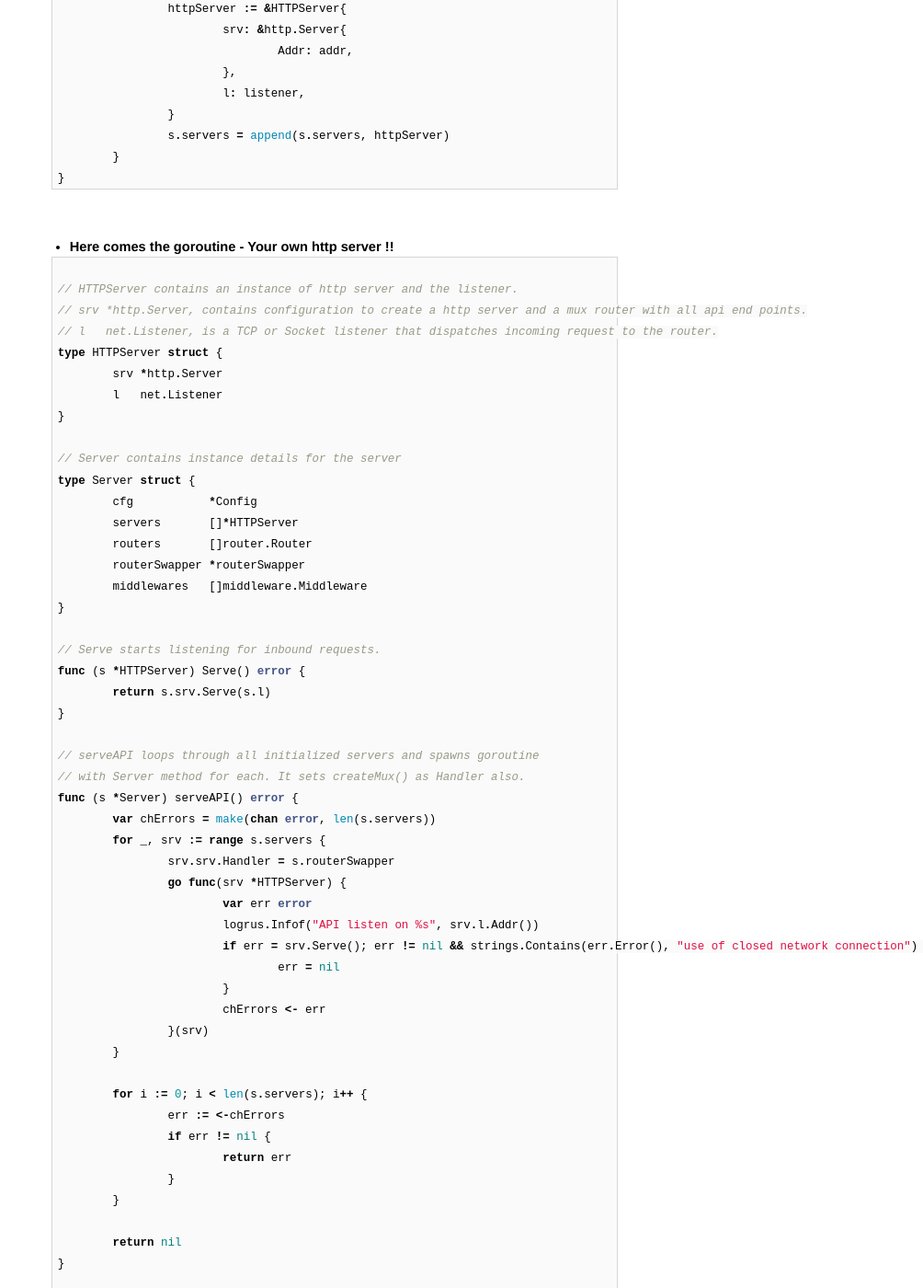
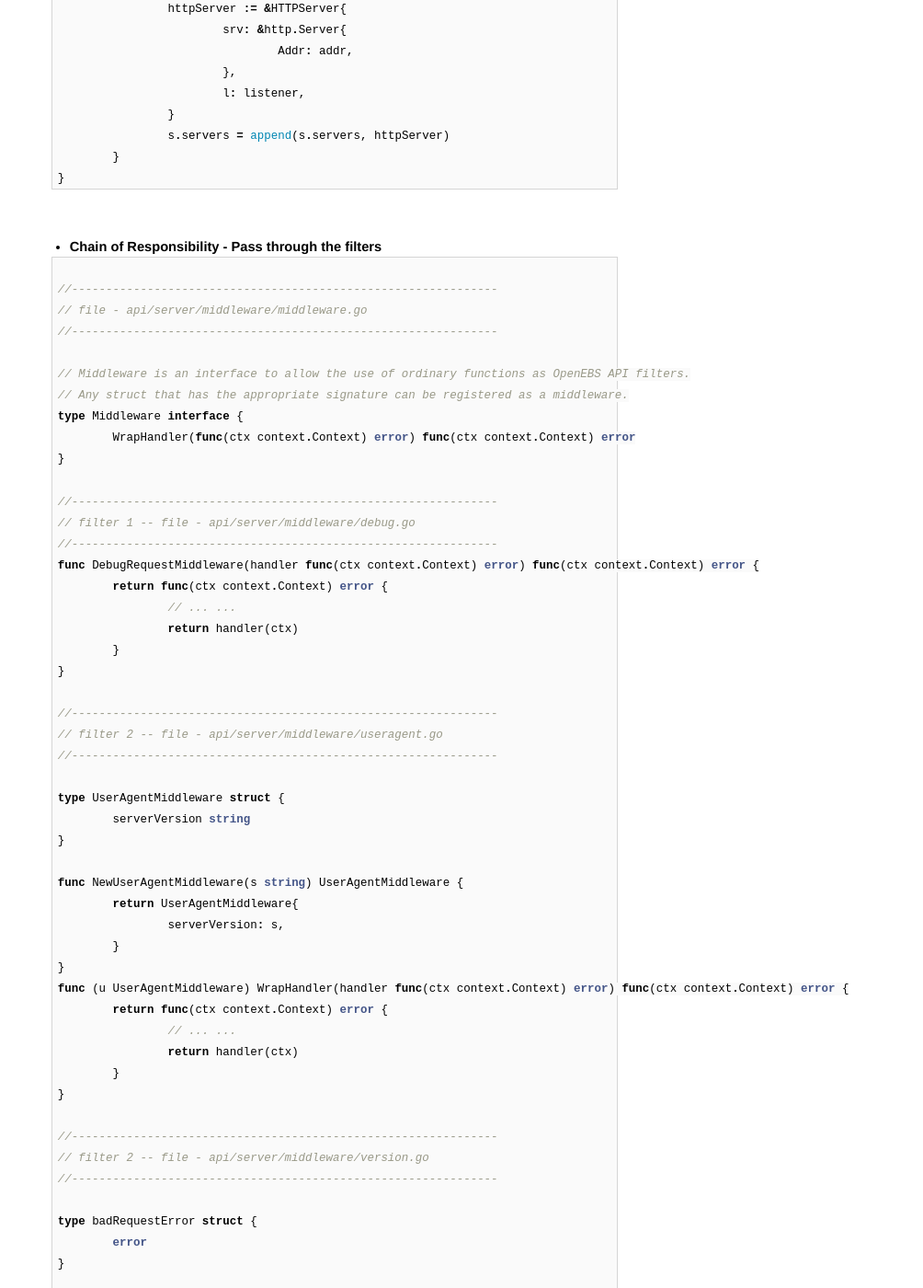
Before and after one commit to AmitKumarDas/amitkumardas.github.io, a Jekyll site: the page built from _posts/2016-07-14-my-golang-refresher.md, in a window 1280 px wide and 1400 px high, scrolled down 3293 px. Shown: the whole window at 92% size, without its empty margins (276-1280 px from the left). Built offline with Jekyll 4.4.1, drawn with Linux system fonts in a browser that asks for light colours; some of the changed text lies outside the part shown.

Commit message:
Update 2016-07-14-my-golang-refresher.md

````diff
--- a/_posts/2016-07-14-my-golang-refresher.md
+++ b/_posts/2016-07-14-my-golang-refresher.md
@@ -168,6 +168,120 @@
 			l: listener,
 		}
 		s.servers = append(s.servers, httpServer)
+	}
+}
+```
+
+<br />
+
+- **Chain of Responsibility - Pass through the filters**
+
+```go
+
+//--------------------------------------------------------------
+// file - api/server/middleware/middleware.go
+//--------------------------------------------------------------
+
+// Middleware is an interface to allow the use of ordinary functions as OpenEBS API filters.
+// Any struct that has the appropriate signature can be registered as a middleware.
+type Middleware interface {
+	WrapHandler(func(ctx context.Context) error) func(ctx context.Context) error
+}
+
+//--------------------------------------------------------------
+// filter 1 -- file - api/server/middleware/debug.go
+//--------------------------------------------------------------
+func DebugRequestMiddleware(handler func(ctx context.Context) error) func(ctx context.Context) error {
+	return func(ctx context.Context) error {
+		// ... ...
+		return handler(ctx)
+	}
+}
+
+//--------------------------------------------------------------
+// filter 2 -- file - api/server/middleware/useragent.go
+//--------------------------------------------------------------
+
+type UserAgentMiddleware struct {
+	serverVersion string
+}
+
+func NewUserAgentMiddleware(s string) UserAgentMiddleware {
+	return UserAgentMiddleware{
+		serverVersion: s,
+	}
+}
+func (u UserAgentMiddleware) WrapHandler(handler func(ctx context.Context) error) func(ctx context.Context) error {
+	return func(ctx context.Context) error {
+		// ... ...
+		return handler(ctx)
+	}
+}
+
+//--------------------------------------------------------------
+// filter 2 -- file - api/server/middleware/version.go
+//--------------------------------------------------------------
+
+type badRequestError struct {
+	error
+}
+
+func (badRequestError) HTTPErrorStatusCode() int {
+	return http.StatusBadRequest
+}
+
+type VersionMiddleware struct {
+	serverVersion  string
+	defaultVersion string
+	minVersion     string
+}
+
+// Returns a new handler function wrapping the previous one in the request chain.
+func (v VersionMiddleware) WrapHandler(handler func(ctx context.Context) error) func(ctx context.Context) error {
+	return func(ctx context.Context) error {
+		// ... ...
+		return handler(ctx)
+	}
+}
+
+//-----------------------------------------
+// usage of middleware filters
+// file - api/server/middleware.go
+//-----------------------------------------
+func (s *Server) handleWithGlobalMiddlewares(handler httputils.APIFunc) httputils.APIFunc {
+	next := handler
+
+	for _, m := range s.middlewares {
+		next = m.WrapHandler(next)
+	}
+
+	return next
+}
+
+//-----------------------------------------
+// usage of middleware filters
+// file - api/server/server.go
+//-----------------------------------------
+func (s *Server) makeHTTPHandler(handler httputils.APIFunc) http.HandlerFunc {
+	return func(w http.ResponseWriter, r *http.Request) {
+		// Define the context that we'll pass around to share info
+		// like the openebs-request-id.
+		//
+		// The 'context' will be used for global data that should
+		// apply to all requests. Data that is specific to the
+		// immediate function being called should still be passed
+		// as 'args' on the function call.
+		ctx := context.Background()
+		handlerFunc := s.handleWithGlobalMiddlewares(handler)
+
+		vars := mux.Vars(r)
+		if vars == nil {
+			vars = make(map[string]string)
+		}
+
+		if err := handlerFunc(ctx, w, r, vars); err != nil {
+			httputils.MakeErrorHandler(err)(w, r)
+		}
 	}
 }
 ```
````
